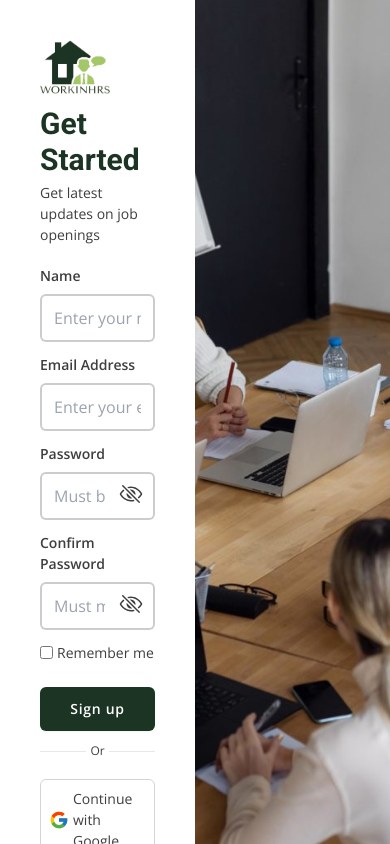
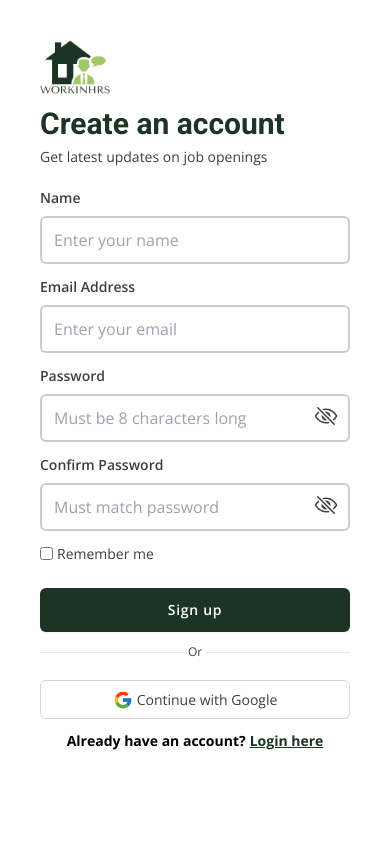
Before and after one commit to ryanfavour4/workinhrs, a Next.js app: page /sign-up in a window 390 px wide. Built offline with nearby package versions, Linux system fonts and the light colour scheme; a web font is replaced by a local one; what tailwind-clip-path would draw is missing.

Commit message:
responsiveness for login and signup done

```diff
--- a/app/login/page.tsx
+++ b/app/login/page.tsx
@@ -12,11 +12,11 @@ const Login = () => {
     const [password, setPassword] = useState<IInputState>({ value: "" });
 
     return (
-        <div className="flex w-full justify-center">
+        <div className="flex md:flex-row flex-col w-full justify-center">
             <div className="order-2 w-1/2">
-                <Image src={bgImage} alt="loginbg" className="h-screen object-cover" />
+                <Image src={bgImage} alt="loginbg" className="md:block hidden h-screen object-cover" />
             </div>
-            <form action="" className="h-screen w-1/2 max-w-md bg-white p-10">
+            <form action="" className="h-screen md:w-1/2 md:max-w-md w-full  bg-white p-10">
                 <div className="flex flex-col gap-3">
                     <Image
                         width={70}
--- a/app/sign-up/page.tsx
+++ b/app/sign-up/page.tsx
@@ -13,11 +13,11 @@ const Signup = () => {
     const [password, setPassword] = useState<IInputState>({ value: "" });
     const [confirmPassword, setConfirmPassword] = useState<IInputState>({ value: "" });
     return (
-        <div className="flex w-full justify-center">
+        <div className="flex md:flex-row flex-col w-full justify-center">
             <div className="order-2 w-1/2">
-                <Image src={bgImage} alt="loginbg" className="h-screen object-cover" />
+                <Image src={bgImage} alt="loginbg" className="md:block hidden h-screen object-cover" />
             </div>
-            <form action="" className="h-screen w-1/2 max-w-md overflow-y-scroll bg-white p-10">
+            <form action="" className="h-screen md:w-1/2 md:max-w-md w-full overflow-y-scroll bg-white p-10">
                 <div className="flex flex-col gap-3">
                     <Image
                         width={70}
@@ -27,7 +27,7 @@ const Signup = () => {
                         className="flex flex-col items-center justify-center"
                     />
                     <div className="flex flex-col gap-1 pb-2">
-                        <h1 className="text-3xl font-bold text-primary">Get Started</h1>
+                        <h1 className="text-3xl font-bold text-primary">Create an account</h1>
                         <p>Get latest updates on job openings</p>
                     </div>
                     <div className="flex flex-col gap-2">
```
